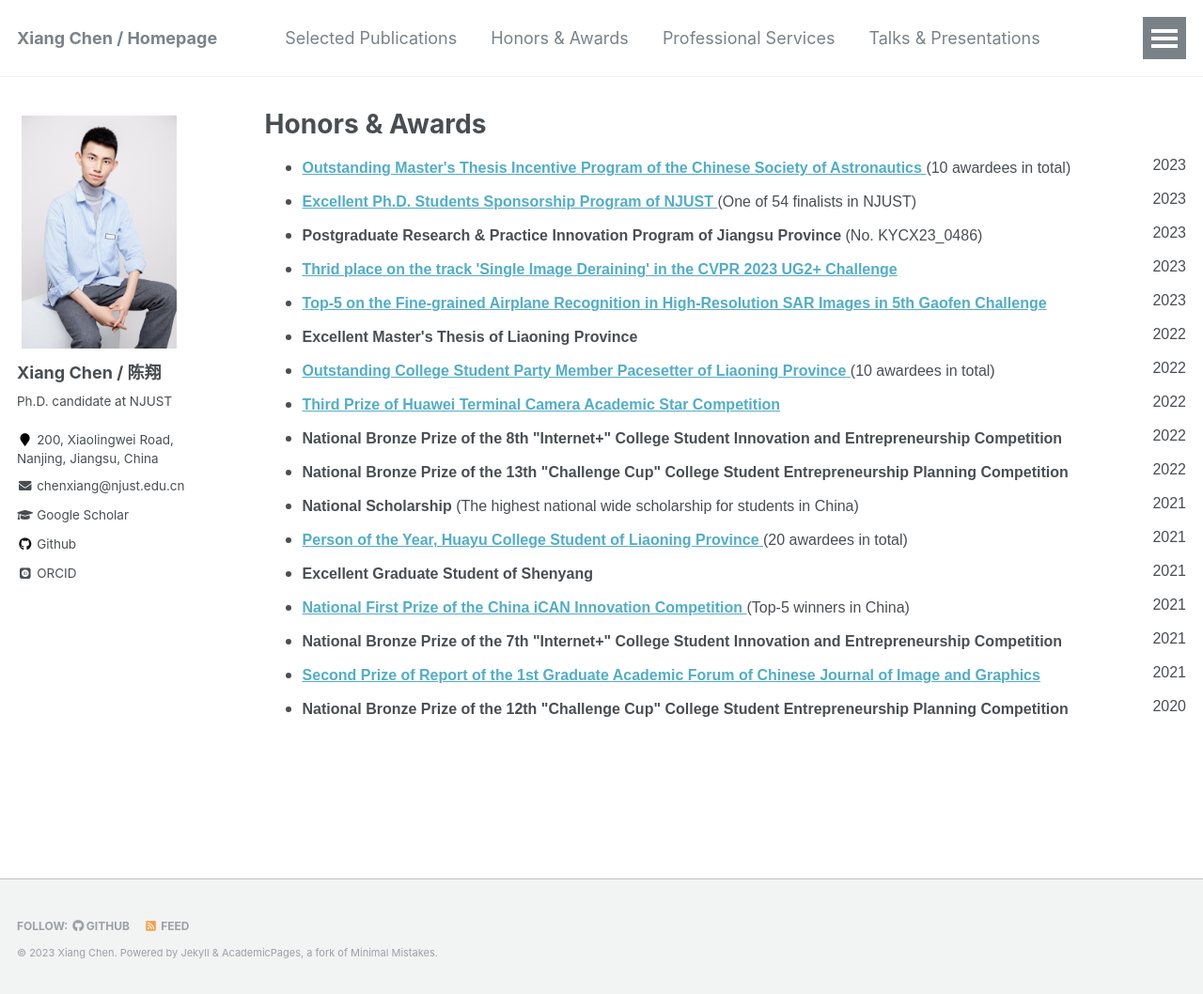
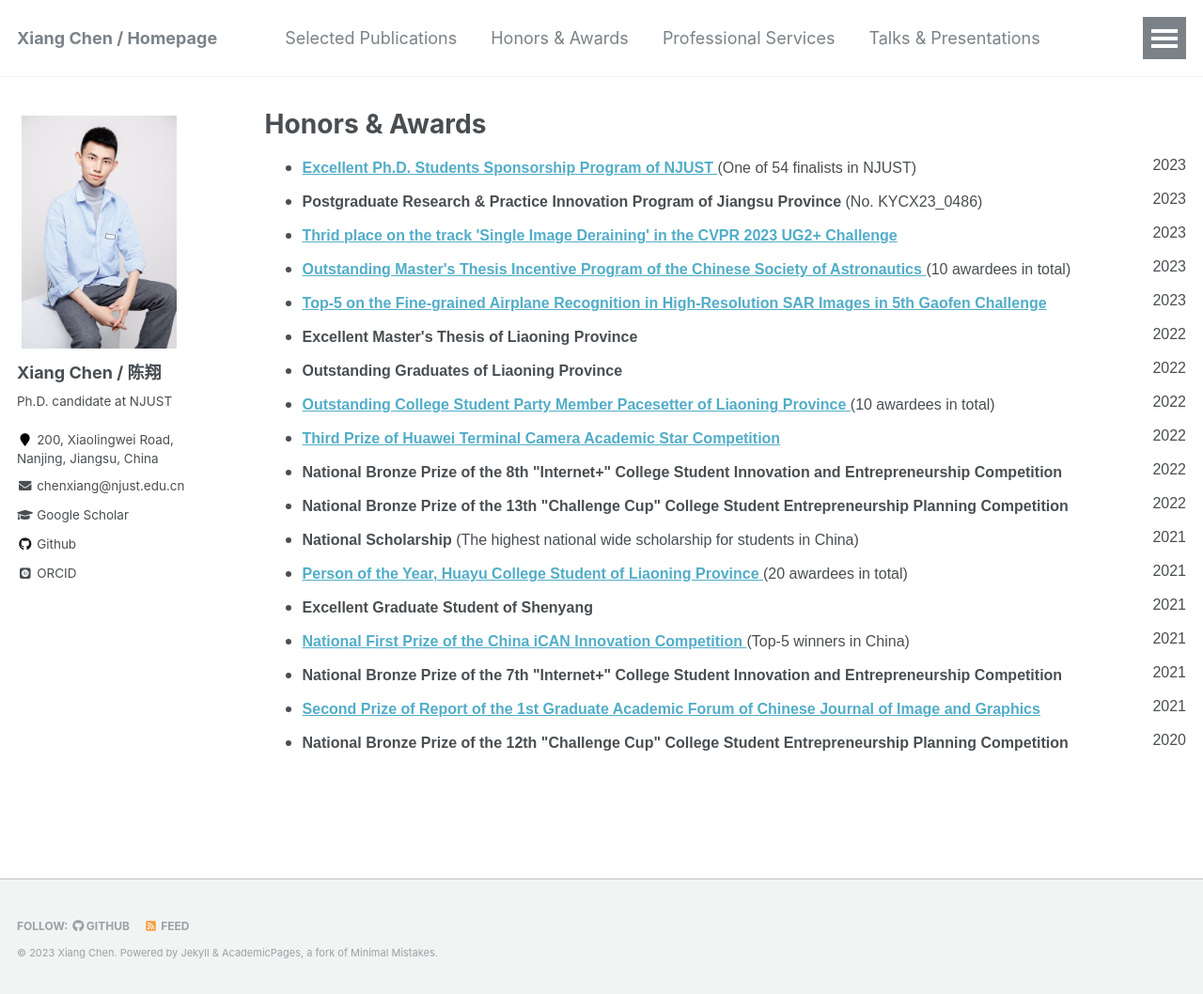
Before and after one commit to cschenxiang/cschenxiang.github.io, a Jekyll site: the page built from _pages/honors.html, in a window 1280 px wide and 1058 px high. Shown: the whole window at 94% size. Built offline with Jekyll 4.4.1, drawn with Linux system fonts in a browser that asks for light colours; some web fonts are replaced.

Commit message:
Update honors.html

```diff
--- a/_pages/honors.html
+++ b/_pages/honors.html
@@ -8,9 +8,6 @@ author_profile: true
 <ul>
 <p style="line-height: 120%; margin-left: 0px; margin-top: 8pt; margin-bottom: 8pt;"> <font face="Arial" size="3">
 
-<li><a href="http://www.csaspace.org.cn/n2489262/n2489297/c3989719/content.html" target="_blank"> <strong>Outstanding Master's Thesis Incentive Program of the Chinese Society of Astronautics</strong> </a> (10 awardees in total) <div style="float:right; text-align:right">2023</div>
-</li>
-
 <li><a href="https://gs.njust.edu.cn/e1/34/c14686a319796/page.htm" target="_blank"> <strong>Excellent Ph.D. Students Sponsorship Program of NJUST</strong> </a> (One of 54 finalists in NJUST) <div style="float:right; text-align:right">2023</div>
 </li>
 
@@ -20,10 +17,16 @@ author_profile: true
 <li> <a href="https://cschenxiang.github.io/certificates/UG2+derain.pdf" target="_blank"> <strong>Thrid place on the track 'Single Image Deraining' in the CVPR 2023 UG2+ Challenge </strong> </a> <div style="float:right; text-align:right">2023</div>
 </li>
 
+<li><a href="http://www.csaspace.org.cn/n2489262/n2489297/c3989719/content.html" target="_blank"> <strong>Outstanding Master's Thesis Incentive Program of the Chinese Society of Astronautics</strong> </a> (10 awardees in total) <div style="float:right; text-align:right">2023</div>
+</li>
+
 <li> <a href="https://cschenxiang.github.io/certificates/gaofen.pdf" target="_blank"> <strong>Top-5 on the Fine-grained Airplane Recognition in High-Resolution SAR Images in 5th Gaofen Challenge</strong> </a> <div style="float:right; text-align:right">2023</div>
 </li>
 
 <li><strong>Excellent Master's Thesis of Liaoning Province</strong> <div style="float:right; text-align:right">2022</div>
+</li>
+
+<li><strong>Outstanding Graduates of Liaoning Province</strong> <div style="float:right; text-align:right">2022</div>
 </li>
 
 <li><a href="https://jyt.ln.gov.cn/jyt/gk/gsgg/1964B0932F014A2FA20D6C33CE20A805/index.shtml" target="_blank"> <strong>Outstanding College Student Party Member Pacesetter of Liaoning Province</strong> </a> (10 awardees in total) <div style="float:right; text-align:right">2022</div>
```
